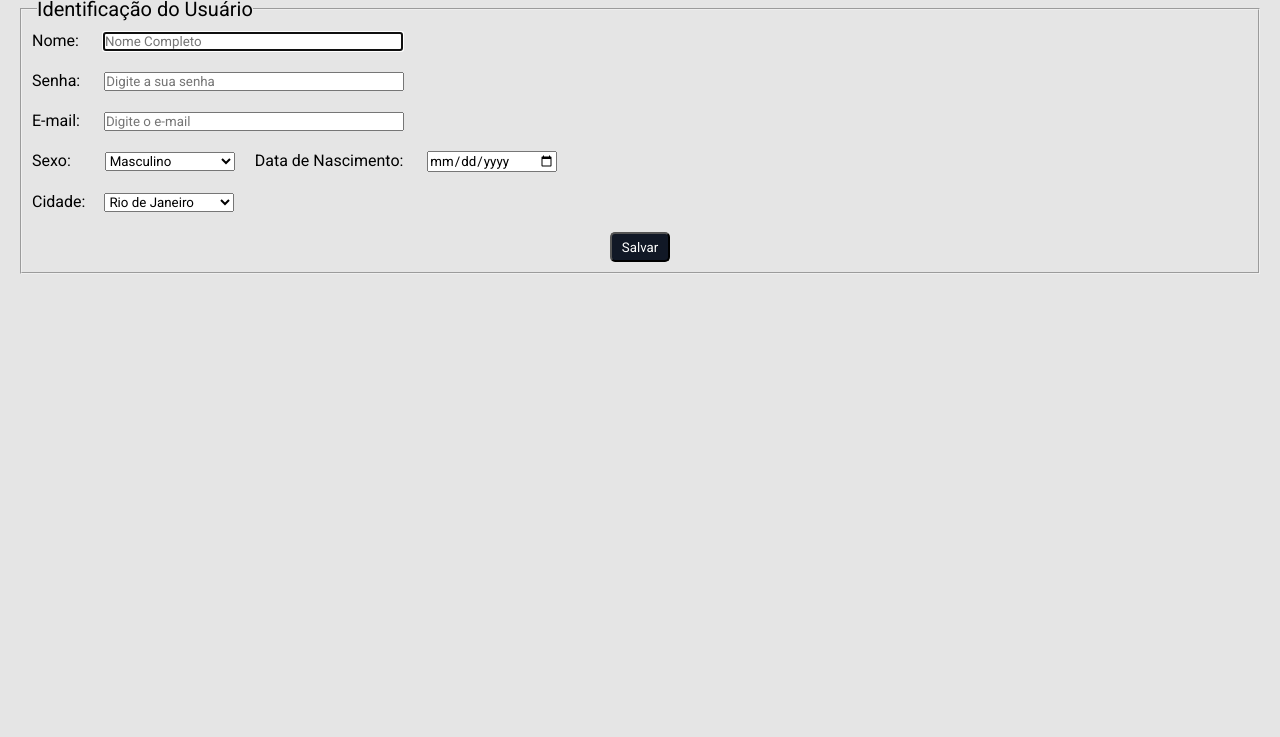
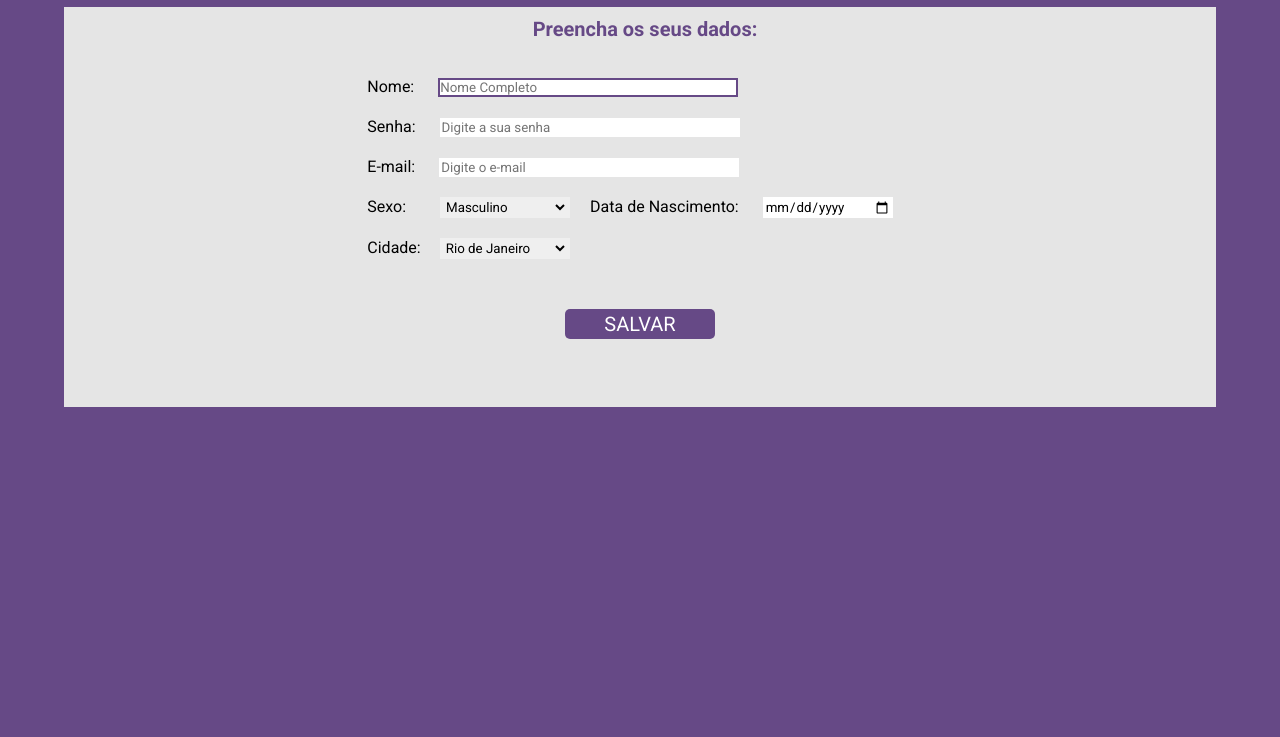
Before and after one commit to victordaniel16/Formulario, a plain HTML site: page index.html in a window 1280 px wide. Shown: the part 63-800 px from the top of the page. Drawn offline with Linux system fonts and the light colour scheme.

Commit message:
refactor: css

```diff
--- a/css/style.css
+++ b/css/style.css
@@ -10,41 +10,43 @@
 body {
     width: 100vw;
     height: 100vh;
-    background: #E5E5E5;
+    background: #664986;
+    display: flex;
+    align-items: center;
+    flex-direction: column;
 
 }
 
 h1 {
-    display: flex;
-    align-items: center;
-    justify-content: center;
-    flex-direction: column;
     height: 50px;
     font-size: 30px;
     font-weight: 700;
+    margin-top: 10px ;
+    color: #fff;
 }
-
 form {
-    width: 100vw;
-    height: 80vh;
+    width: 90vw;
+    height: 400px;
     display: flex;
     align-items: center;
     justify-content: flex-start;
     flex-direction: column;
-    padding: 10px;
+    margin: 10px;
+    background: #E5E5E5;
+}
+form h1{
+    width: 300px;
+    height: 30px;
+    font-size: 20px;
+    font-size: 500;
+    color:  #664986;
+    display: flex;
+    justify-content: center;
+    padding-left: 10px;
 }
 
-fieldset {
-    width: 95vw;
-    display: flex;
-    flex-direction: column;
-    padding: 10px;
-}
-
-legend{
-    font-size: 20px;
-    font-size: 500;
-    margin: 0 5px 0 5px;
+.group{
+    margin: 30px;
 }
 
 .group label{
@@ -54,11 +56,23 @@ legend{
 .group input, select{
     width: 300px;
     margin: 0 20px 20px 0;
+    border: none;
+    outline: none;
+    border: 2px solid transparent;
 }
+
 
 .group select{
     width: 130px;
     margin: 0 20px 20px 0;
+}
+
+input:focus{
+    border-color: #664986;
+}
+
+select:focus{
+    border-color: #664986;
 }
 
 #sexo{
@@ -83,12 +97,23 @@ legend{
     display: flex;
     align-items: center;
     justify-content: center;
+    margin-bottom: 20px;
 }
 
 #salvar{
-    width: 60px;
+    width: 150px;
     height: 30px;
-    background: #111826;
+    background: #664986;
     color: #fff;
     border-radius: 5px;
+    font-size: 20px;
+    cursor: pointer;
+    text-decoration: none;
+    border: none;
 }
+
+#salvar:hover{
+    transition: background 1s;
+    background: #111826;
+
+}
--- a/index.html
+++ b/index.html
@@ -10,10 +10,9 @@
 </head>
 
 <body>
-    <h1>Cadastro de Usuário</h1>
-    <form method="get" id="fContato" action="contato.php">
-        <fieldset id="usuario">
-            <legend> Identificação do Usuário</legend>
+    <h1>CADASTRO DE USUÁRIO</h1>
+        <form method="get" action="contato.php">
+            <h1>Preencha os seus dados:</h1>
             <div class="group">
 
                 <div class="nome">
@@ -56,11 +55,10 @@
 
             </div>
             <div class="btn-salvar">
-                <button id="salvar">Salvar</button>
+                <button id="salvar">SALVAR</button>
             </div>
 
-        </fieldset>
-    </form>
+        </form>
 </body>
 
 </html>
```
